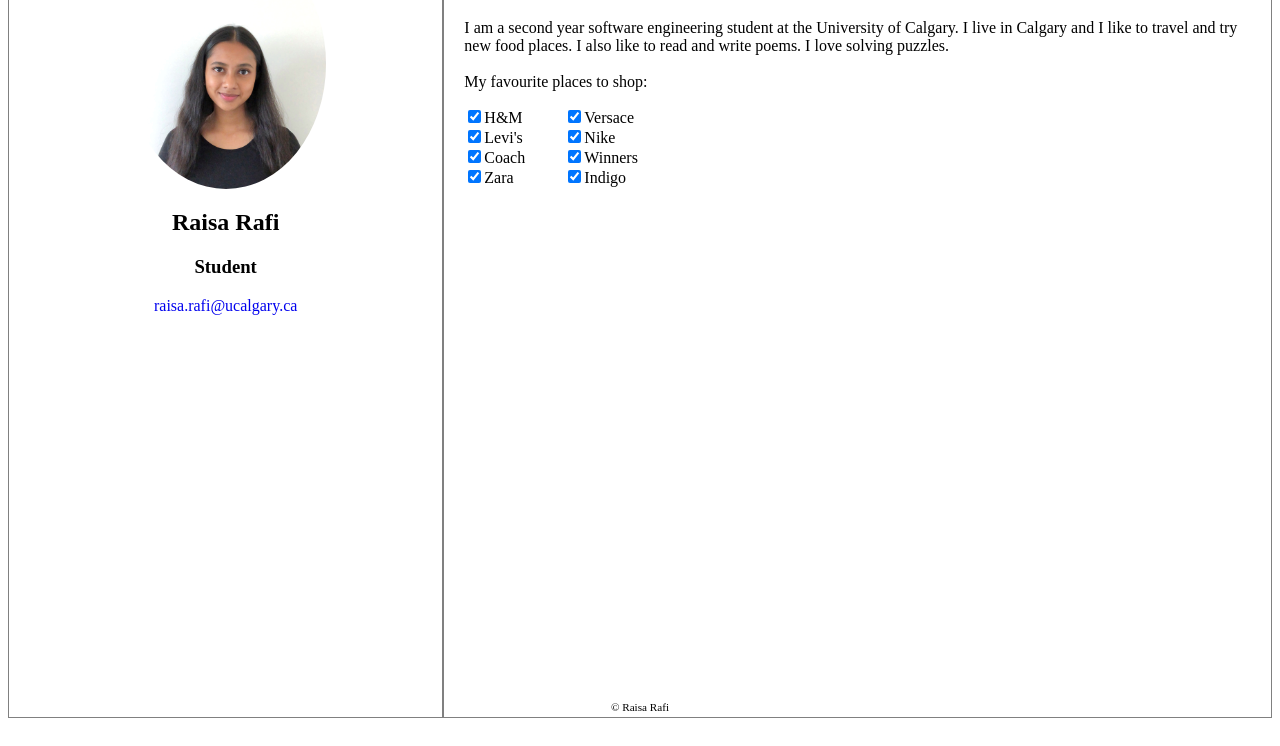
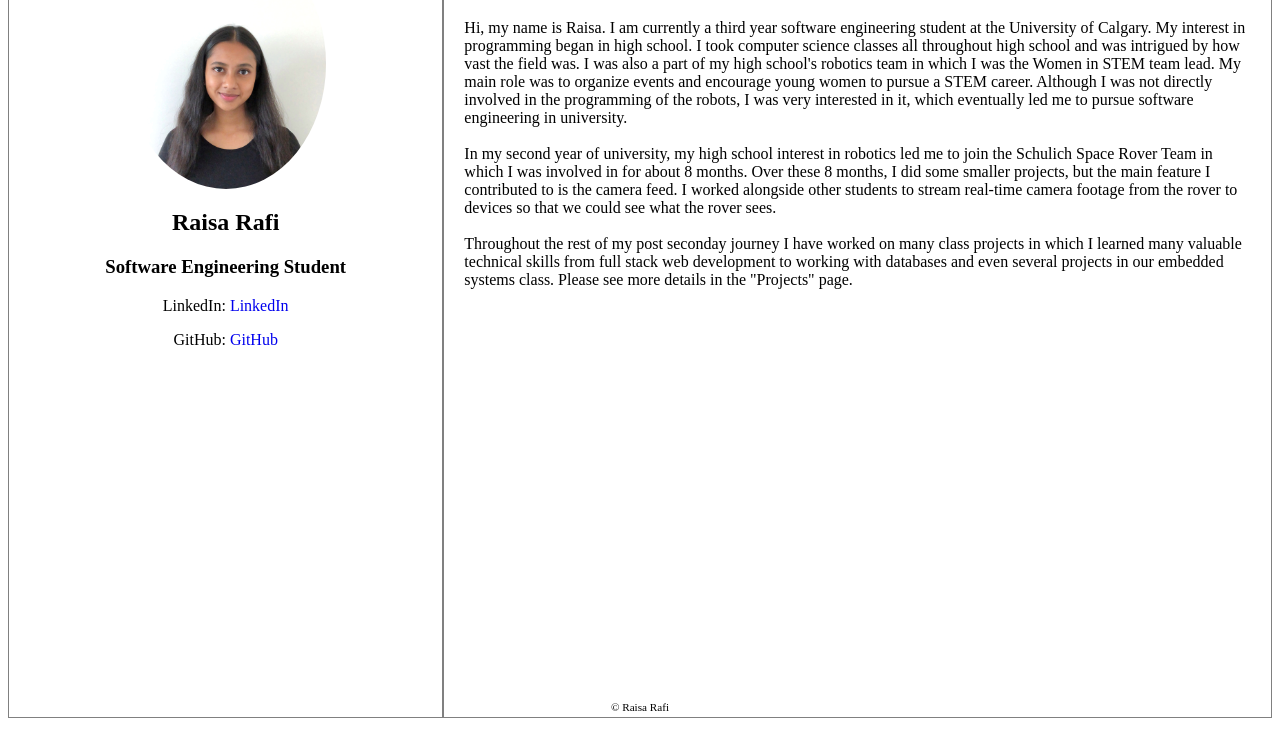
Before and after one commit to raisarafi1/raisarafi1.github.io, a plain HTML site: page index.html in a window 1280 px wide. Shown: the part 139-885 px from the top of the page. Drawn offline with Linux system fonts and the light colour scheme.

Commit message:
changes to index page

```diff
--- a/index.html
+++ b/index.html
@@ -26,9 +26,12 @@
                 Raisa Rafi
             </h2>
             <h3>
-                Student
+                Software Engineering Student
             </h3>
-            <p><a class="link-appearance" href="https://outlook.live.com/owa/" target="_blank">raisa.rafi@ucalgary.ca</a></p>
+            <p>LinkedIn: <a class="link-appearance" href="https://www.linkedin.com/in/raisa-rafi/" target="_blank">LinkedIn</a></p>
+            <p>GitHub: <a class="link-appearance" href="https://github.com/raisarafi1" target="_blank">GitHub</a></p>
+
+
         </div>
 
         <div class="two-thirds">
@@ -36,25 +39,23 @@
                 About
             </h1>
             <p>
-                I am a second year software engineering student at the University of Calgary.
-                I live in Calgary and I like to travel and try new food places. I also like to read and write poems.
-                I love solving puzzles.
-                <br><br>
-                My favourite places to shop: <br>
-            </p>
-            <div style="width: 100px; float:left; height:100px">
-                <input type="checkbox" checked>H&M <br>
-                <input type="checkbox" checked>Levi's <br>
-                <input type="checkbox" checked>Coach <br>
-                <input type="checkbox" checked>Zara <br>
-
-            </div>
-            <div style="width: 100px; float:left; height:100px">
-                <input type="checkbox" checked>Versace <br>
-                <input type="checkbox" checked>Nike <br>
-                <input type="checkbox" checked>Winners <br>
-                <input type="checkbox" checked>Indigo <br>
-            </div>
+                Hi, my name is Raisa. I am currently a third year software engineering student at the University of Calgary.
+                My interest in programming began in high school. I took computer science classes all throughout high school
+                and was intrigued by how vast the field was. I was also a part of my high school's robotics team in which I was
+                the Women in STEM team lead. My main role was to organize events and encourage young women to pursue a STEM career.
+                Although I was not directly involved in the programming of the robots, I was very interested in it, which eventually
+                led me to pursue software engineering in university.
+                <br>
+                <br>
+                In my second year of university, my high school interest in robotics led me to join the Schulich Space Rover Team in which
+                I was involved in for about 8 months. Over these 8 months, I did some smaller projects, but the main feature I contributed
+                to is the camera feed. I worked alongside other students to stream real-time camera footage from the rover to devices
+                so that we could see what the rover sees.
+                <br>
+                <br>
+                Throughout the rest of my post seconday journey I have worked on many class projects in which I learned many valuable
+                technical skills from full stack web development to working with databases and even several projects in our embedded systems
+                class. Please see more details in the "Projects" page.
         </div>
     </div>
 
```
